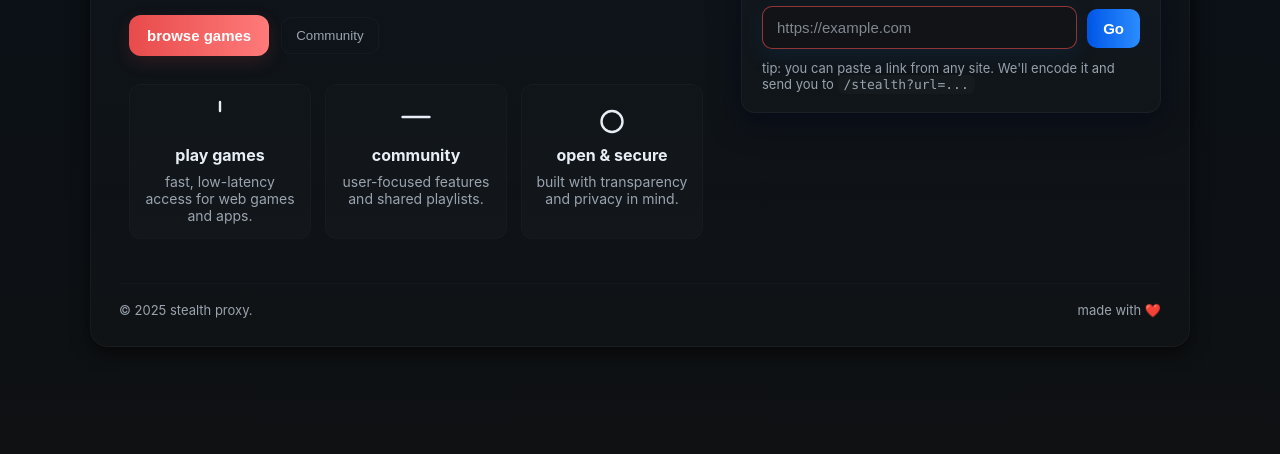
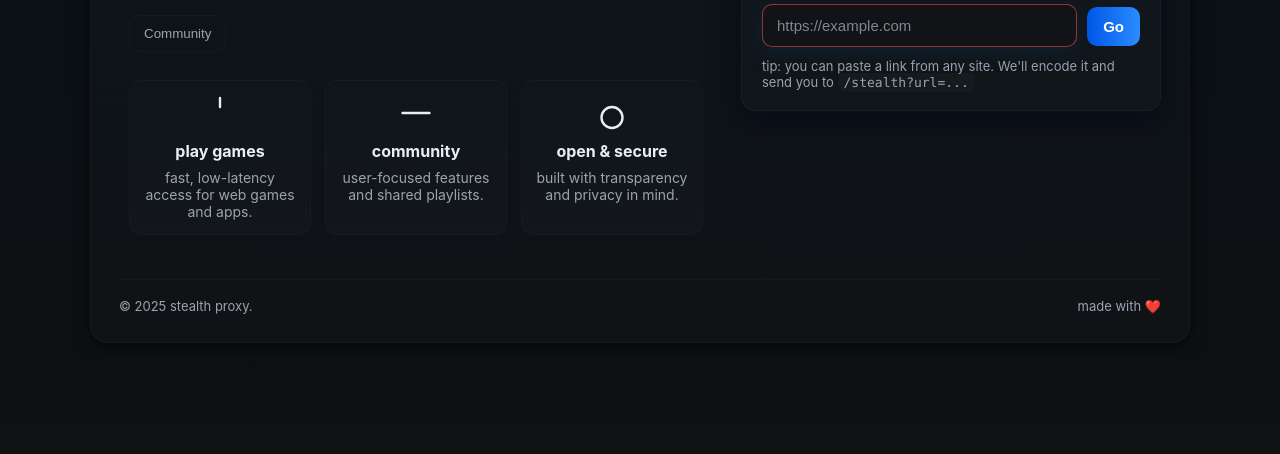
Before and after one commit to zinkowinko/stealth, a website: page public/index.html in a window 1280 px wide. Shown: the part 346-800 px from the top of the page. Drawn offline with Linux system fonts and the light colour scheme.

Commit message:
Update index.html

```diff
--- a/public/index.html
+++ b/public/index.html
@@ -261,7 +261,6 @@
         <h2 id="hero-title" class="headline">welcome to stealth — browse freely, together.</h2>
         <p class="sub">a lightweight, community-first proxy that focuses on reliability and preserving the web’s interactivity. play unblocked games, join the community, and browse securely.</p>
         <div class="cta-row" role="group" aria-label="primary actions">
-          <button class="primary-btn" onclick="window.location.href='/reading.html'">browse games</button>
           <button class="secondary" onclick="alert('Join the community on Discord! discord.gg/')">Community</button>
         </div>
         <div class="features" aria-hidden="true">
```
